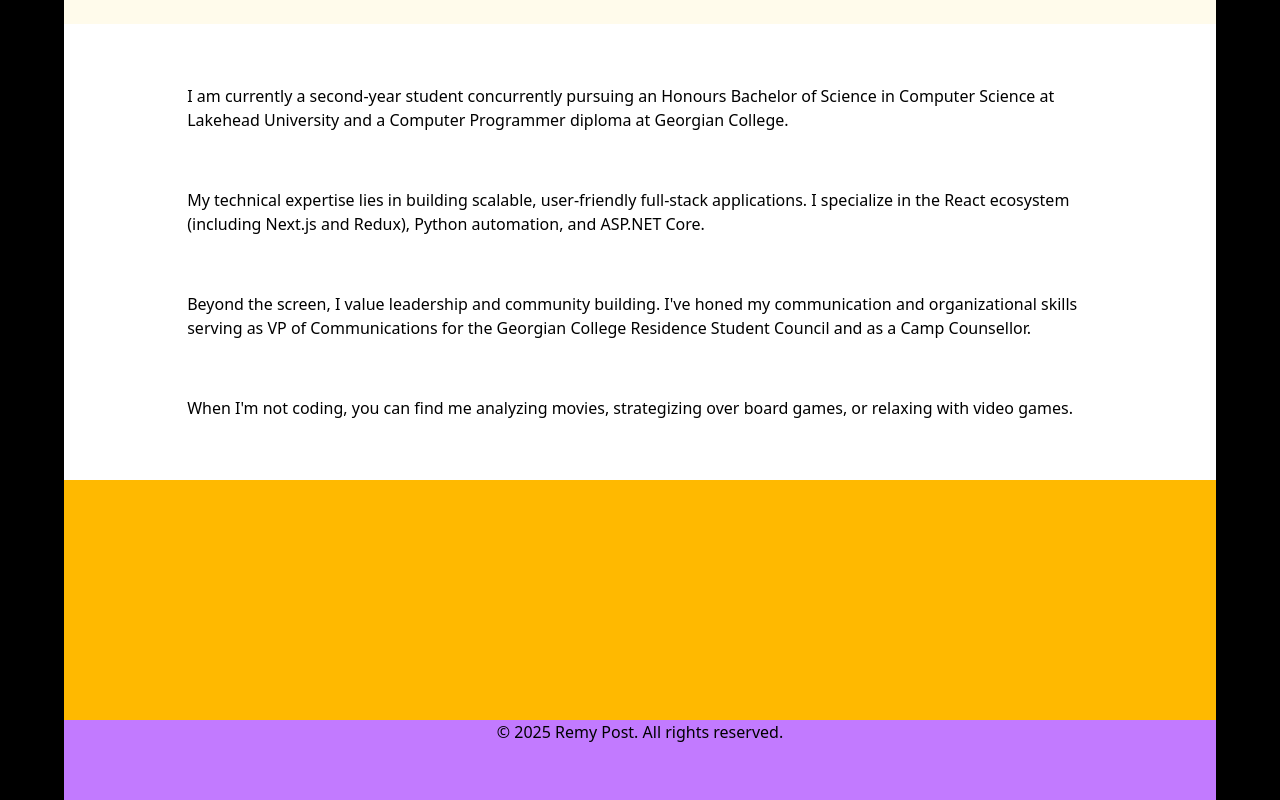
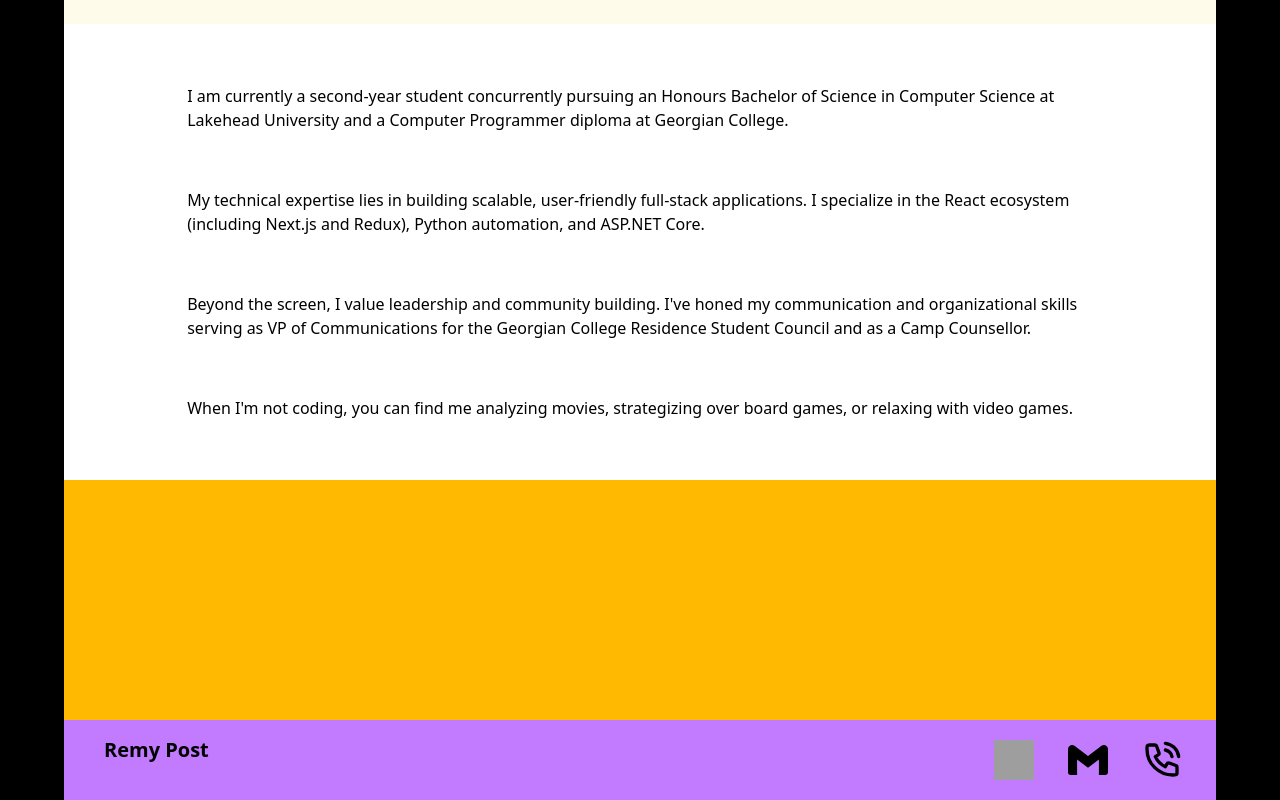
Before and after one commit to Remy-Post/portfolio, a React (Vite) app in the folder portfolio-project/: page / in a window 1280 px wide. Shown: the part 272-1072 px from the top of the page. Built offline with nearby package versions, Linux system fonts and the light colour scheme; no server answers; grey boxes are pictures that could not be loaded.

Commit message:
Integrated GitHub activity calendar into the GitHub component, added vibrant theming, updated footer with social icons, and included necessary dependencies.

```diff
--- a/package.json
+++ b/package.json
@@ -1,5 +1,6 @@
 {
   "dependencies": {
+    "react-github-calendar": "^5.0.4",
     "react-router-dom": "^7.10.1"
   }
 }
--- a/portfolio-project/src/App.jsx
+++ b/portfolio-project/src/App.jsx
@@ -17,8 +17,19 @@ function App() {
             <main>
                 <Outlet />
             </main>
-            <footer className="bg-purple-400 h-[10vh] w-full ">
-                <p className="text-center">© 2025 Remy Post. All rights reserved.</p>
+            <footer className="bg-purple-400 h-[10vh] w-full py-4 flex justify-between">
+                <h5 className="ml-10 text-xl font-bold">Remy Post</h5>
+                <div className="flex justify-evenly items-center w-[20vw]"> {/* Social Media Icons */}
+                    <a href="https://github.com/remy-post" target="_blank" rel="noopener noreferrer">
+                        <img src="github_Icon.png" alt="GitHub Icon" className="w-10 h-10" />
+                    </a>
+                    <a href="mailto:remy.post.06@gmail.com" target="_blank" rel="noopener noreferrer">
+                        <img src="Gmail_Icon.svg" alt="GitHub Icon" className="w-10 h-10" />
+                    </a>
+                    <a href="tel:9053920623" target="_blank" rel="noopener noreferrer">
+                        <img src="phone.svg" alt="GitHub Icon" className="w-10 h-10" />
+                    </a>
+                </div>
             </footer>
         </div>
     </>
--- a/portfolio-project/src/GitHub.jsx
+++ b/portfolio-project/src/GitHub.jsx
@@ -1,10 +1,41 @@
+import {GitHubCalendar} from "react-github-calendar";
+
 export default function GitHub() {
+    const vibrantTheme = {
+        light: [
+            '#ebedf0', // Level 0 (Empty)
+            '#9be9a8', // Level 1
+            '#40c463', // Level 2
+            '#30a14e', // Level 3
+            '#216e39', // Level 4
+        ],
+        dark: [
+            '#161b22', // Level 0 (Background)
+            '#0e4429', // Level 1
+            '#006d32', // Level 2
+            '#26a641', // Level 3
+            '#39d353', // Level 4 (Neon/Bright Green)
+        ],
+    };
+
   return (
       <>
           <div className="">
             <h1 className="text-3xl">GitHub</h1>
           </div>
           <a className="hover:underline text-blue-500" href="https://github.com/Remy-Post" target="_blank">GitHub</a>
+          <div className="flex justify-center">
+              <div className="p-4 rounded-lg mx-auto">
+                  <GitHubCalendar
+                      username="Remy-Post"
+                      colorScheme="dark" // Change to 'light' or remove to follow system preference
+                      theme={vibrantTheme}
+                      blockSize={15}
+                      blockMargin={5}
+                      fontSize={16}
+                  />
+              </div>
+          </div>
       </>);
 
 }
```
Also changed, not shown: portfolio-project/public/Gmail_Icon.svg (added), 1 other file (tests, documents, lock files or other folders).
